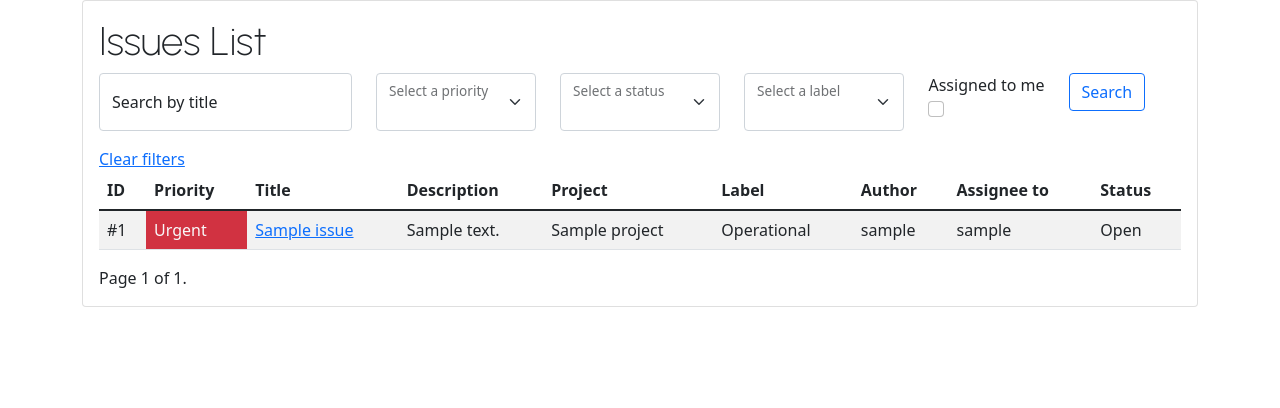
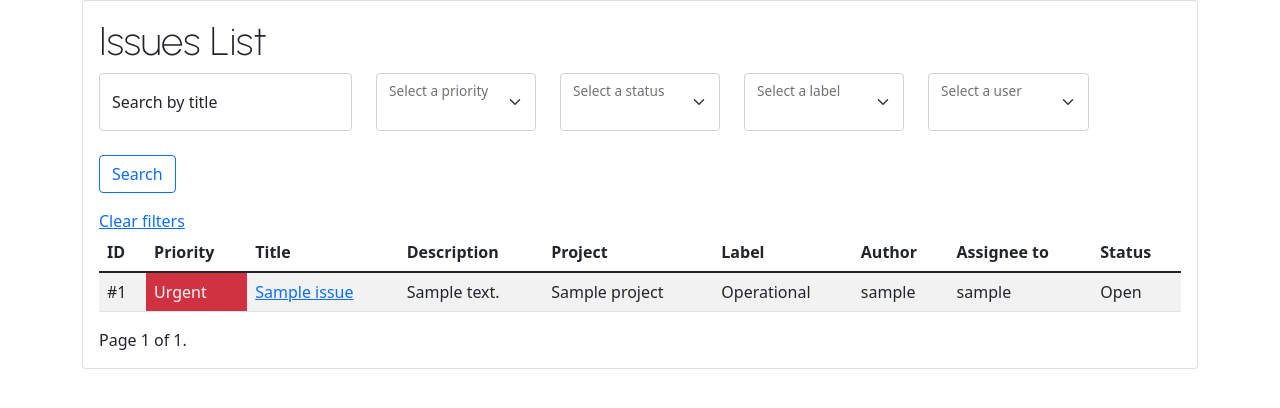
Before and after one commit to renataberoli/bug_catcher, a Django app: page / in a window 1280 px wide. Shown: the part 56-464 px from the top of the page. Run offline with Django 3.2, Linux system fonts and the light colour scheme; tables that the repository leaves empty hold one stand-in row (values such as "Sample post"); lists and menus that the app fills with data are empty.

Commit message:
Changing assigned to me filter

```diff
--- a/app/templates/issue/issues_list.html
+++ b/app/templates/issue/issues_list.html
@@ -46,11 +46,17 @@
                         <label for="floatingInput">Select a label</label>
                     </div>
                 </div>
-                <div class="col-auto">
-                    <label>Assigned to me</label>
-                    <div class="form-check">
-                        <input class="form-check-input" id="flexCheckDefault" type="checkbox" name="assigned-to-me">
-                    </div>
+                <div class="col-2">
+                     <div class="form-floating">
+                        <select class="form-select" id="floatingSelect4" aria-label="Assigned to me" name="Assignee">
+                            <option></option>
+                            {% for a in assignee %}
+                            <option value="{{a}}">{{a}}</option>
+                            {% endfor %}
+                        </select>
+                        <label for="floatingInput">Select a user</label>
+                     </div>
+
                 </div>
                 <div class="col-auto">
                     <button class="btn btn-outline-primary" type="submit">
--- a/app/views.py
+++ b/app/views.py
@@ -10,7 +10,7 @@ def issue_list(request):
     priority = request.GET.get("priority")
     status = request.GET.get("status")
     label = request.GET.get("label")
-    # assigned = request.GET.get("assigned-to-me")
+    assigned = request.GET.get("assigned")
 
     if not request.GET:
         queryset = Issue.objects.filter(status="open").order_by("priority")
@@ -31,6 +31,9 @@ def issue_list(request):
     if label:
         queryset = queryset.filter(label=label)
 
+    if assigned:
+        queryset = queryset.filter(assignee=assigned)
+
     paginator = Paginator(queryset, 15)
 
     page_number = request.GET.get('page')
@@ -49,7 +52,6 @@ def issue_new(request):
         if form.is_valid():
             issue = form.save(commit=False)
             issue.author = request.user
-            print(f"request user: {request.user.email}")
             issue.creation_date = timezone.now()
             issue.save()
             return redirect('issue_detail', pk=issue.pk)
```
